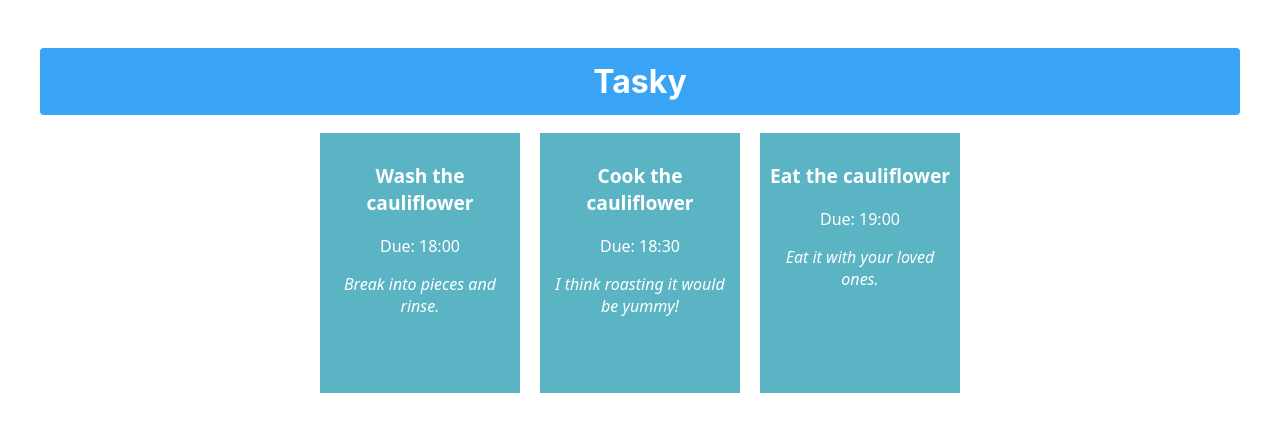
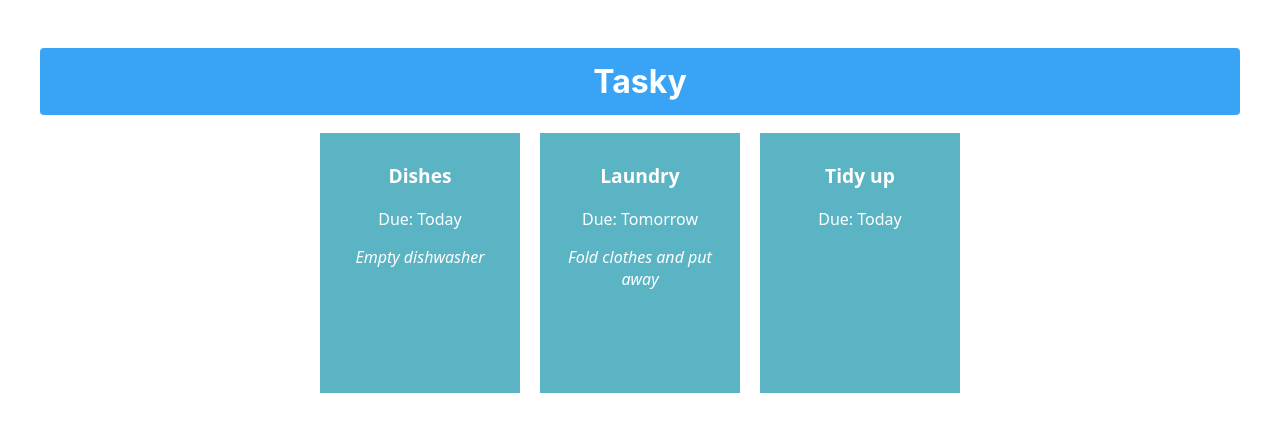
Before and after one commit to adamthompson43/react-basics-labs, a React (Create React App) app in the folder tasky/: page / in a window 1280 px wide. Shown: the top 432 px of the page. Built offline with nearby package versions, Linux system fonts and the light colour scheme.

Commit message:
Added task state

```diff
--- a/tasky/src/App.js
+++ b/tasky/src/App.js
@@ -1,16 +1,22 @@
 import './App.css';
 import Task from './components/Task';
+import React, {useState} from 'react';
 
 function App() {
+  const [ taskState, setTaskState ] = useState({
+    tasks: [
+      { title:"Dishes", description: "Empty dishwasher", deadline: "Today" },
+      { title: "Laundry", description: "Fold clothes and put away", deadline: "Tomorrow" },
+      { title: "Tidy up", deadline: "Today" }
+    ]
+  });
+
   return (
     <div className="container">
       <h1>Tasky</h1>
-      <Task title='Wash the cauliflower' deadline='18:00'
-        description='Break into pieces and rinse.'/>
-      <Task title='Cook the cauliflower' deadline='18:30'
-        description='I think roasting it would be yummy!'/>
-      <Task title='Eat the cauliflower' deadline='19:00'
-        description='Eat it with your loved ones.'/>
+      <Task title={taskState.tasks[0].title} deadline={taskState.tasks[0].deadline} description={taskState.tasks[0].description}/>
+      <Task title={taskState.tasks[1].title} deadline={taskState.tasks[1].deadline} description={taskState.tasks[1].description}/>
+      <Task title={taskState.tasks[2].title} deadline={taskState.tasks[2].deadline} description={taskState.tasks[2].description}/>
     </div>
   );
 }
```
